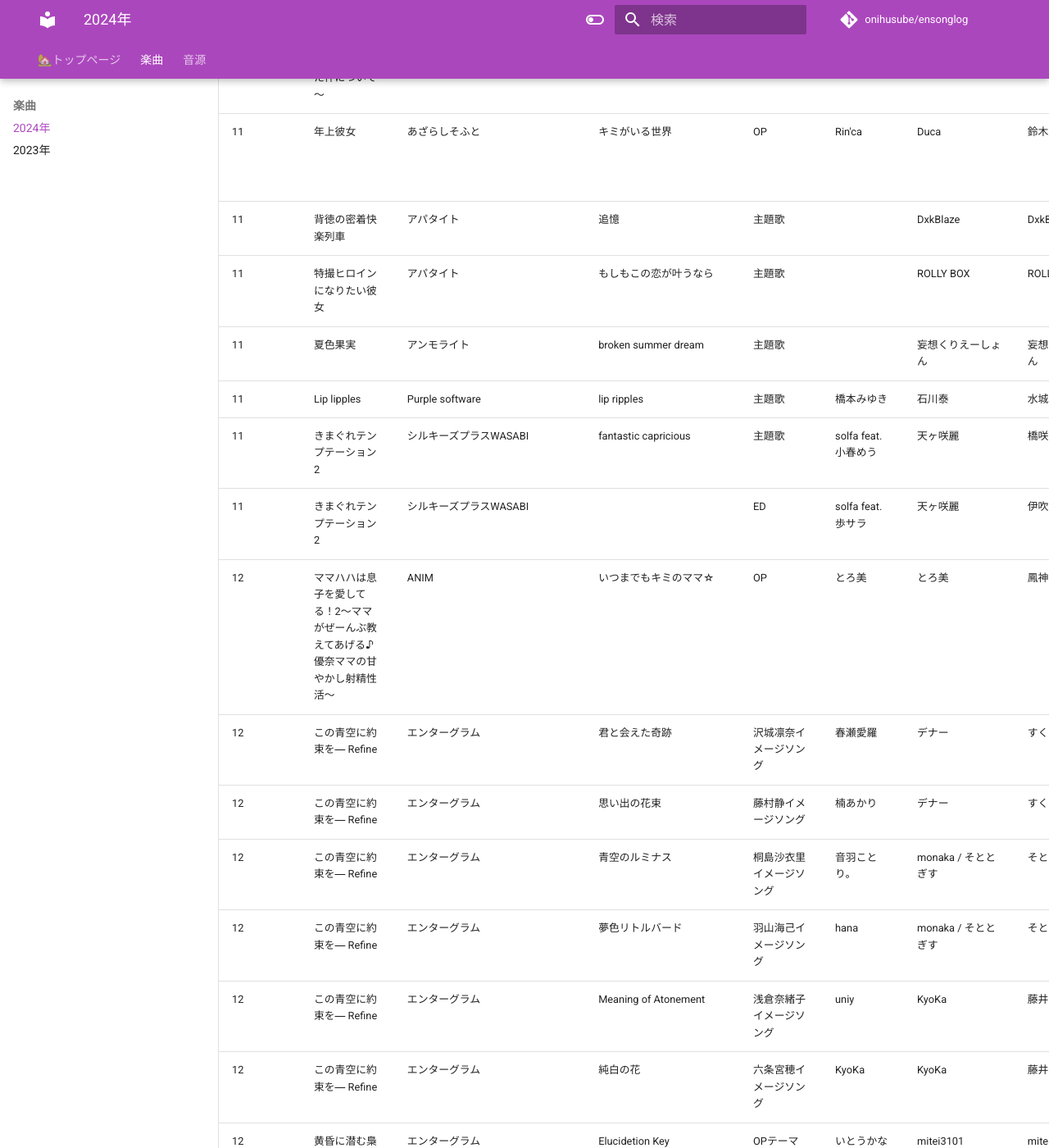
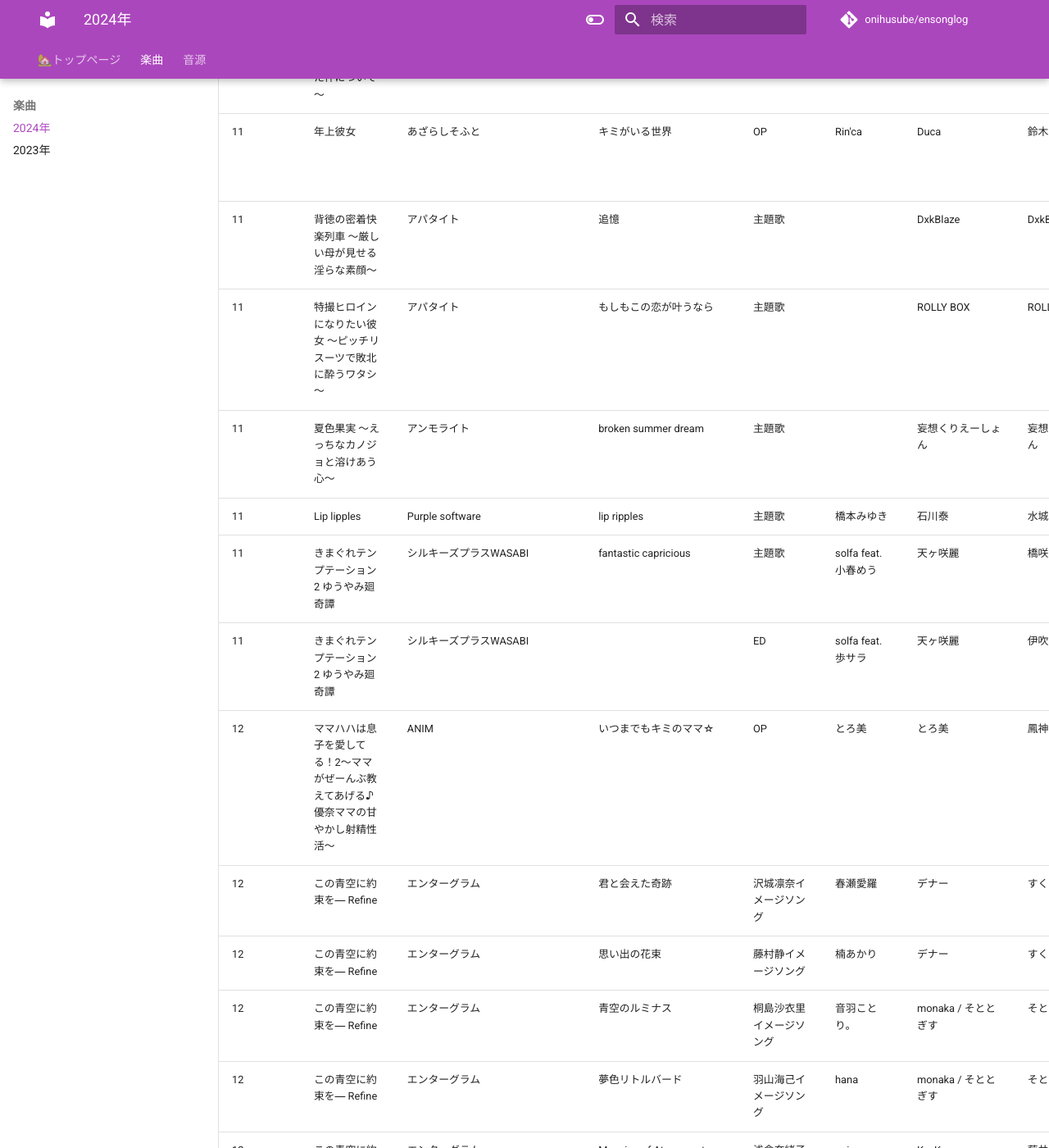
Before and after one commit to onihusube/ensonglog, an MkDocs documentation site: the page built from docs/2024/楽曲.md, in a window 1280 px wide and 1400 px high, scrolled down 21853 px. Shown: the whole window at 82% size. Built offline with MkDocs 1.6.1 and Material for MkDocs 9.7.7, drawn with Linux system fonts in a browser that asks for light colours; emoji names are drawn with the system emoji font; comment, search, counter and statistics services are not loaded.

Commit message:
一部タイトルの修正

```diff
--- a/docs/2024/楽曲.md
+++ b/docs/2024/楽曲.md
@@ -218,12 +218,12 @@ search:
 | 11 | アストラエアの白き永遠 FHD Re:Eternity | FAVORITE | White Eternity ～Memories in the air～ | 主題歌アレンジ | 新田恵海 | 山本美禰子 | 野崎心平 | 野崎心平 | 同梱特典DVD「-10th Memorial Eternity-」 | |
 | 11 | 勇者さま…♥ 私とHしませんか? ～姫様とHをしないと出られないダンジョンに閉じ込められた件について～ | AMUSE CRAFT EROTICA | ダンジョン攻略♥志向 | OP | 時任ひかり | GILLTHIM | GILLTHIM | ユウキセイ | |  |
 | 11 | 年上彼女 | あざらしそふと | キミがいる世界 | OP | Rin'ca | Duca | 鈴木ぷよ | 鈴木ぷよ | 彼女シリーズダブルパック 同梱オリジナルサウンドトラック（？） |  | [:fontawesome-brands-youtube:](https://www.youtube.com/watch?v=T-lM9op3_UM) |
-| 11 | 背徳の密着快楽列車 | アパタイト | 追憶 | 主題歌 |  | DxkBlaze | DxkBlaze |  | ゲームディスク |  | [:rabbit:](https://chobit.cc/d2wey) |
-| 11 | 特撮ヒロインになりたい彼女 | アパタイト | もしもこの恋が叶うなら | 主題歌 |  | ROLLY BOX | ROLLY BOX |  | ゲームディスク |  | [:rabbit:](https://chobit.cc/eu2j8) |
-| 11 | 夏色果実 | アンモライト | broken summer dream | 主題歌 |  | 妄想くりえーしょん | 妄想くりえーしょん | 妄想くりえーしょん | ゲームディスク |  | [:fontawesome-brands-twitter:](https://x.com/ammolite_game/status/1841431217973166133) |
+| 11 | 背徳の密着快楽列車 ～厳しい母が見せる淫らな素顔～ | アパタイト | 追憶 | 主題歌 |  | DxkBlaze | DxkBlaze |  | ゲームディスク |  | [:rabbit:](https://chobit.cc/d2wey) |
+| 11 | 特撮ヒロインになりたい彼女 ～ピッチリスーツで敗北に酔うワタシ～ | アパタイト | もしもこの恋が叶うなら | 主題歌 |  | ROLLY BOX | ROLLY BOX |  | ゲームディスク |  | [:rabbit:](https://chobit.cc/eu2j8) |
+| 11 | 夏色果実 ～えっちなカノジョと溶けあう心～ | アンモライト | broken summer dream | 主題歌 |  | 妄想くりえーしょん | 妄想くりえーしょん | 妄想くりえーしょん | ゲームディスク |  | [:fontawesome-brands-twitter:](https://x.com/ammolite_game/status/1841431217973166133) |
 | 11 | Lip lipples | Purple software | lip ripples | 主題歌 | 橋本みゆき | 石川泰 | 水城新人 | 水城新人 | [LinkCore](https://linkco.re/462thNVP) |  | [:fontawesome-brands-youtube:](https://www.youtube.com/watch?v=ed5Ka4EIkHE) |
-| 11 | きまぐれテンプテーション2 | シルキーズプラスWASABI | fantastic capricious | 主題歌 | solfa feat.小春めう | 天ヶ咲麗 | 橋咲透 | 橋咲透 | 予約特典「主題歌&エンディング音楽CD」 |  | [:fontawesome-brands-youtube:](https://www.youtube.com/watch?v=QtQ75ITitek) |
-| 11 | きまぐれテンプテーション2 | シルキーズプラスWASABI |  | ED | solfa feat.歩サラ | 天ヶ咲麗 | 伊吹ユキヒロ | 伊吹ユキヒロ | 予約特典「主題歌&エンディング音楽CD」 |  |  |
+| 11 | きまぐれテンプテーション2 ゆうやみ廻奇譚 | シルキーズプラスWASABI | fantastic capricious | 主題歌 | solfa feat.小春めう | 天ヶ咲麗 | 橋咲透 | 橋咲透 | 予約特典「主題歌&エンディング音楽CD」 |  | [:fontawesome-brands-youtube:](https://www.youtube.com/watch?v=QtQ75ITitek) |
+| 11 | きまぐれテンプテーション2 ゆうやみ廻奇譚 | シルキーズプラスWASABI |  | ED | solfa feat.歩サラ | 天ヶ咲麗 | 伊吹ユキヒロ | 伊吹ユキヒロ | 予約特典「主題歌&エンディング音楽CD」 |  |  |
 | 12 | ママハハは息子を愛してる！2～ママがぜーんぶ教えてあげる♪優奈ママの甘やかし射精性活～ | ANIM | いつまでもキミのママ☆ | OP | とろ美 | とろ美 | 鳳神 | 鳳神 | | produced by アトリエピーチ |
 | 12 | この青空に約束を― Refine | エンターグラム | 君と会えた奇跡 | 沢城凛奈イメージソング | 春瀬愛羅 | デナー | すくろーす | すくろーす | 完全生産限定版特典 主題歌CD | 全年齢 |
 | 12 | この青空に約束を― Refine | エンターグラム | 思い出の花束 | 藤村静イメージソング | 楠あかり | デナー | すくろーす | すくろーす | 完全生産限定版特典 主題歌CD | 全年齢 |
```
